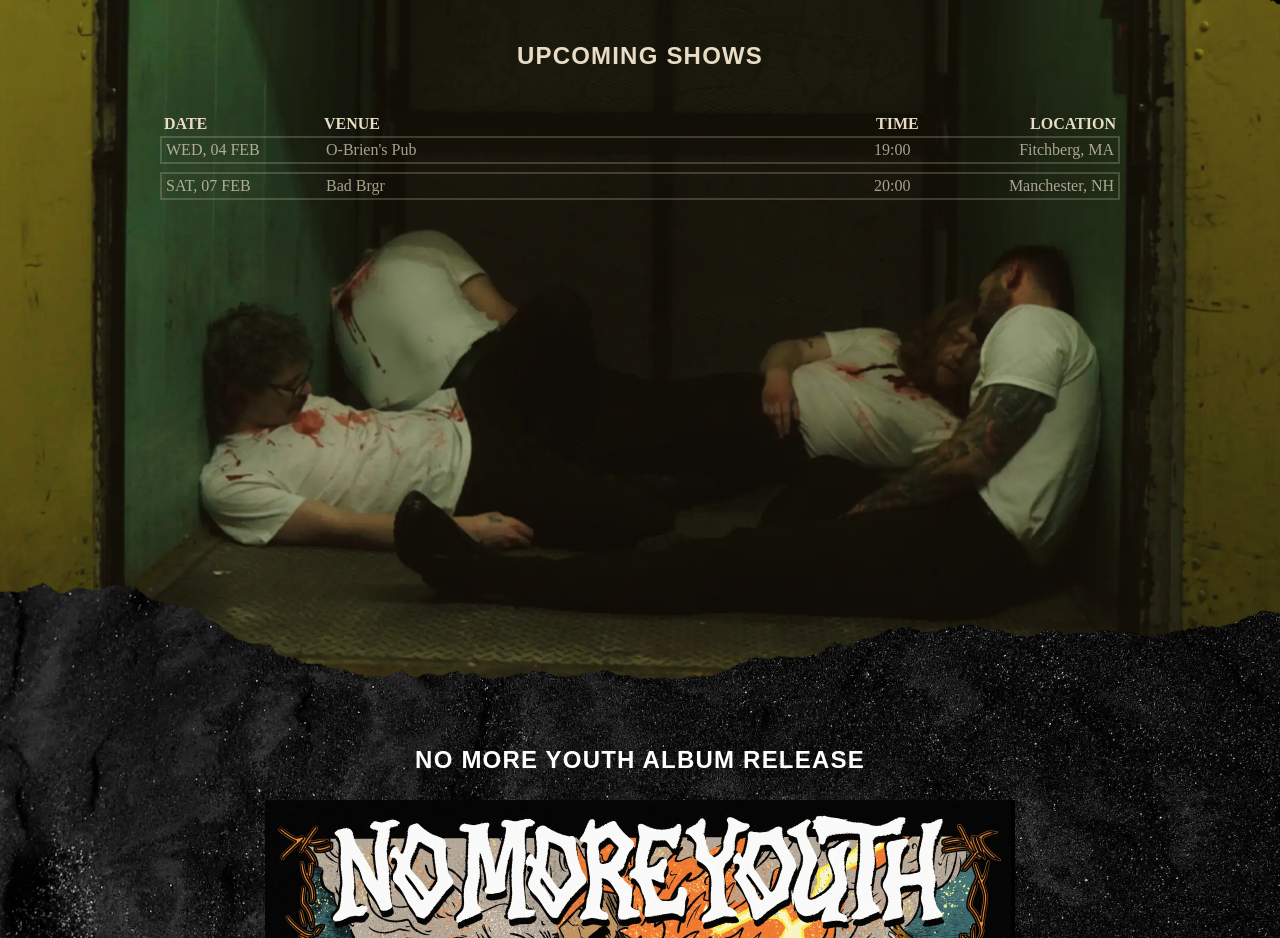
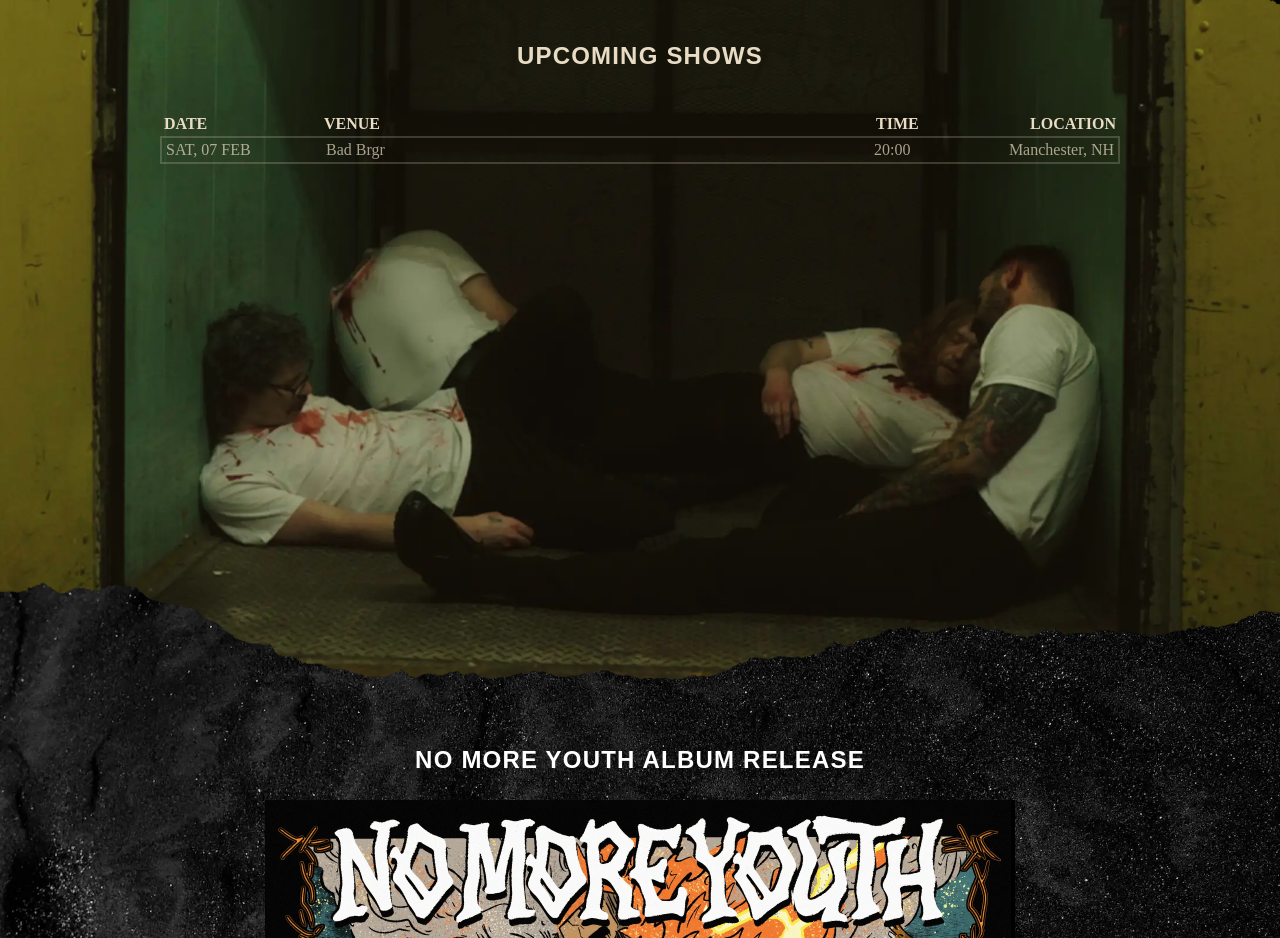
Before and after one commit to konstantinstanmeyer/no-more-youth, a Next.js app: page / in a window 1280 px wide. Shown: the part 840-1778 px from the top of the page. Built offline with nearby package versions, Linux system fonts and the light colour scheme; a web font is replaced by a local one.

Commit message:
updating show listings

```diff
--- a/app/shows/page.tsx
+++ b/app/shows/page.tsx
@@ -26,18 +26,18 @@ interface BRollImage {
 }
 
 const showsData: Show[] = [
-    {
-        id: '1',
-        date: '04',
-        dayOfWeek: 'WED',
-        month: 'FEB',
-        year: '2025',
-        venue: "O'Brien's Pub",
-        city: 'Fitchberg',
-        state: 'MA',
-        time: '19:00',
-        ticketLink: '#',
-    },
+    // {
+    //     id: '1',
+    //     date: '04',
+    //     dayOfWeek: 'WED',
+    //     month: 'FEB',
+    //     year: '2025',
+    //     venue: "O'Brien's Pub",
+    //     city: 'Fitchberg',
+    //     state: 'MA',
+    //     time: '19:00',
+    //     ticketLink: '#',
+    // },
     {
         id: '2',
         date: '07',
--- a/components/UpcomingShows.tsx
+++ b/components/UpcomingShows.tsx
@@ -1,5 +1,5 @@
 const shows = [
-  { date: '04 FEB', day: 'WED', venue: "O-Brien's Pub", time: '19:00', location: 'Fitchberg, MA' },
+  // { date: '04 FEB', day: 'WED', venue: "O-Brien's Pub", time: '19:00', location: 'Fitchberg, MA' },
   { date: '07 FEB', day: 'SAT', venue: "Bad Brgr", time: '20:00', location: 'Manchester, NH' },
 ];
 
```
